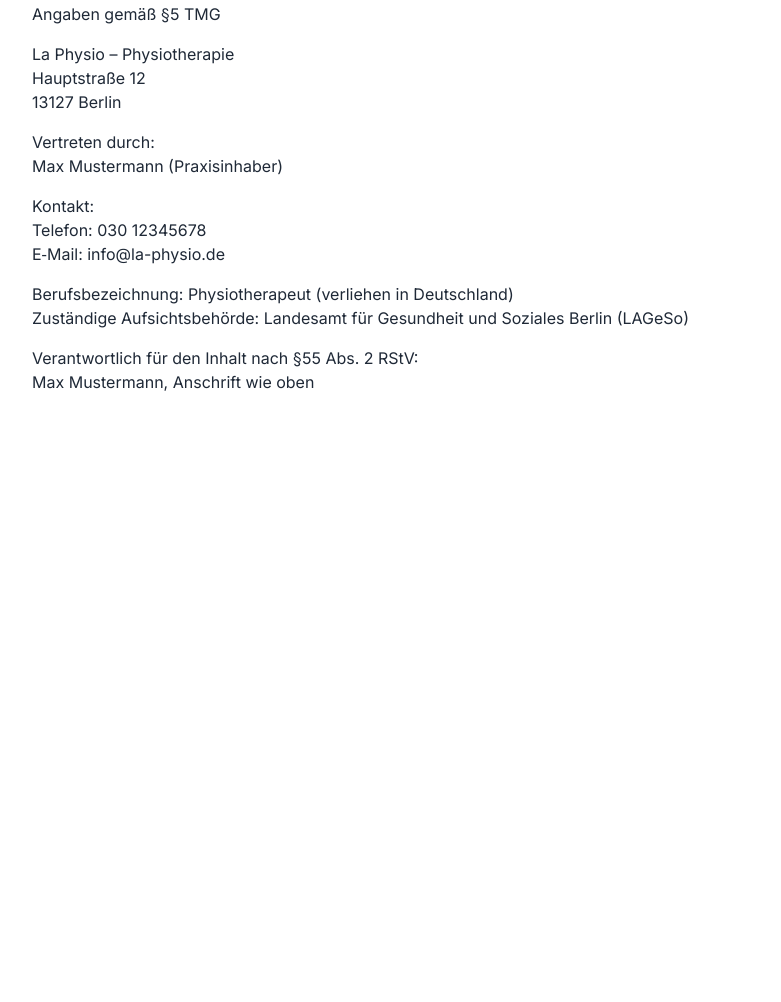
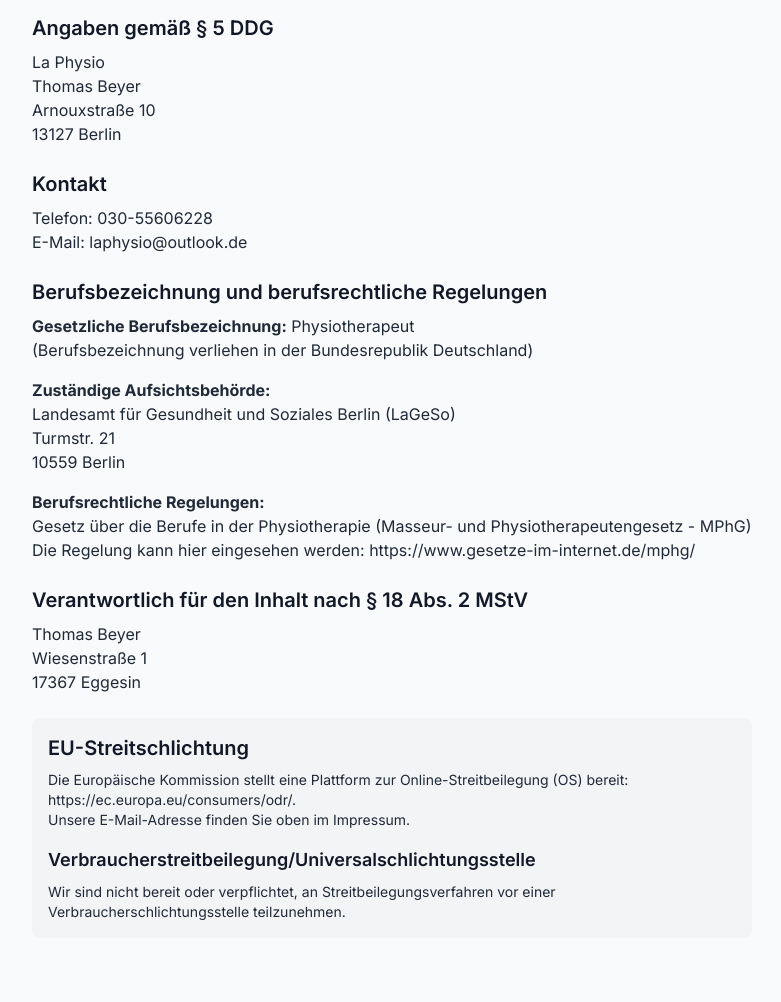
Before and after one commit to tkpeanut/la-physio-berlin, a plain HTML site: page impressum.html in a window 1280 px wide. Shown: the part 122-1124 px from the top of the page, without its empty margins (248-1029 px from the left). Before the commit the page ends 800 px from the top, so only its background shows below. Drawn offline with nearby package versions, Linux system fonts and the light colour scheme.

Commit message:
changes to correct the contact details

```diff
--- a/impressum.html
+++ b/impressum.html
@@ -6,17 +6,84 @@
   <title>Impressum | La Physio</title>
   <script src="https://cdn.tailwindcss.com"></script>
   <link href="https://fonts.googleapis.com/css2?family=Inter:wght@300;400;600;700&display=swap" rel="stylesheet">
+  <style>
+    /* Adding a style for links to make them more visible */
+    a {
+      color: #2563eb; /* blue-600 */
+    }
+    a:hover {
+      text-decoration: underline;
+    }
+  </style>
 </head>
-<body class="font-['Inter'] text-gray-800">
+<body class="font-['Inter'] text-gray-800 bg-gray-50">
   <main class="container mx-auto py-16 px-6 max-w-3xl">
-    <h2 class="text-3xl font-bold mb-6">Impressum</h2>
+    <h1 class="text-4xl font-bold mb-8 text-gray-900">Impressum</h1>
 
-<p class="mb-4">Angaben gemäß §5 TMG</p>
-<p>La Physio – Physiotherapie<br>Hauptstraße 12<br>13127 Berlin</p>
-<p class="mt-4">Vertreten durch:<br>Max Mustermann (Praxisinhaber)</p>
-<p class="mt-4">Kontakt:<br>Telefon: 030&nbsp;12345678<br>E‑Mail: info@la-physio.de</p>
-<p class="mt-4">Berufsbezeichnung: Physiotherapeut (verliehen in Deutschland)<br>Zuständige Aufsichtsbehörde: Landesamt für Gesundheit und Soziales Berlin (LAGeSo)</p>
-<p class="mt-4">Verantwortlich für den Inhalt nach §55 Abs. 2 RStV:<br>Max Mustermann, Anschrift wie oben</p>
+    <div class="mb-6">
+      <h2 class="text-xl font-semibold mb-2 text-gray-900">Angaben gemäß § 5 DDG</h2>
+      <p>
+        La Physio<br>
+        Thomas Beyer<br>
+        Arnouxstraße 10<br>
+        13127 Berlin
+      </p>
+    </div>
+
+    <div class="mb-6">
+      <h2 class="text-xl font-semibold mb-2 text-gray-900">Kontakt</h2>
+      <p>
+        Telefon:  030-55606228<br>
+        E-Mail: laphysio@outlook.de
+      </p>
+    </div>
+
+    <!--
+    <div class="mb-6">
+      <h2 class="text-xl font-semibold mb-2 text-gray-900">Umsatzsteuer-ID</h2>
+      <p>Umsatzsteuer-Identifikationsnummer gemäß § 27 a Umsatzsteuergesetz:<br>[USt-IdNr. eintragen]</p>
+    </div>
+    -->
+
+    <div class="mb-6">
+      <h2 class="text-xl font-semibold mb-2 text-gray-900">Berufsbezeichnung und berufsrechtliche Regelungen</h2>
+      <p>
+        <strong>Gesetzliche Berufsbezeichnung:</strong> Physiotherapeut<br>
+        (Berufsbezeichnung verliehen in der Bundesrepublik Deutschland)
+      </p>
+      <p class="mt-4">
+        <strong>Zuständige Aufsichtsbehörde:</strong><br>
+        Landesamt für Gesundheit und Soziales Berlin (LaGeSo)<br>
+        Turmstr. 21<br>
+        10559 Berlin
+      </p>
+      <p class="mt-4">
+        <strong>Berufsrechtliche Regelungen:</strong><br>
+        Gesetz über die Berufe in der Physiotherapie (Masseur- und Physiotherapeutengesetz - MPhG)<br>
+        Die Regelung kann hier eingesehen werden: <a href="https://www.gesetze-im-internet.de/mphg/" target="_blank" rel="noopener noreferrer">https://www.gesetze-im-internet.de/mphg/</a>
+      </p>
+    </div>
+
+    <div class="mb-6">
+      <h2 class="text-xl font-semibold mb-2 text-gray-900">Verantwortlich für den Inhalt nach § 18 Abs. 2 MStV</h2>
+      <p>
+        Thomas Beyer<br>
+        Wiesenstraße 1<br>
+        17367 Eggesin
+      </p>
+    </div>
+
+    <div class="bg-gray-100 p-4 rounded-lg">
+      <h2 class="text-xl font-semibold mb-2 text-gray-900">EU-Streitschlichtung</h2>
+      <p class="text-sm">
+        Die Europäische Kommission stellt eine Plattform zur Online-Streitbeilegung (OS) bereit: <a href="https://ec.europa.eu/consumers/odr/" target="_blank" rel="noopener noreferrer">https://ec.europa.eu/consumers/odr/</a>.<br>
+        Unsere E-Mail-Adresse finden Sie oben im Impressum.
+      </p>
+      <h3 class="text-lg font-semibold mt-4 mb-2 text-gray-900">Verbraucher­streit­beilegung/Universal­schlichtungs­stelle</h3>
+      <p class="text-sm">
+        Wir sind nicht bereit oder verpflichtet, an Streitbeilegungsverfahren vor einer Verbraucherschlichtungsstelle teilzunehmen.
+      </p>
+    </div>
 
   </main>
 </body>
```
Also changed, not shown: datenschutz.html (+1 -1 lines), index.html (+8 -8 lines).
